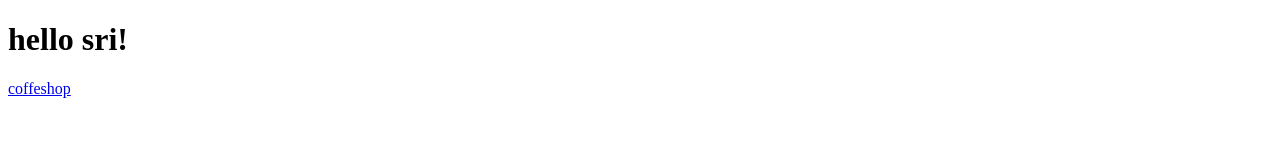
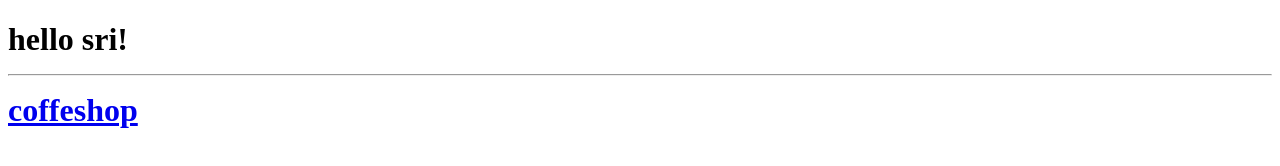
Before and after one commit to tejasrigarapati/tejasri.github.io, a plain HTML site: page index.html in a window 1280 px wide. Drawn offline with Linux system fonts and the light colour scheme.

Commit message:
Update index.html

```diff
--- a/index.html
+++ b/index.html
@@ -6,8 +6,8 @@
     <title>Document</title>
 </head>
 <body>
-    <h1>hello sri!</h1>
-    <a href="https://tejasrigarapati.github.io/">coffeshop</a>
+    <h1>hello sri!</h><hr>
+      <a href="https://tejasrigarapati.github.io/">coffeshop</a>
 
 </body>
 </html>
```
